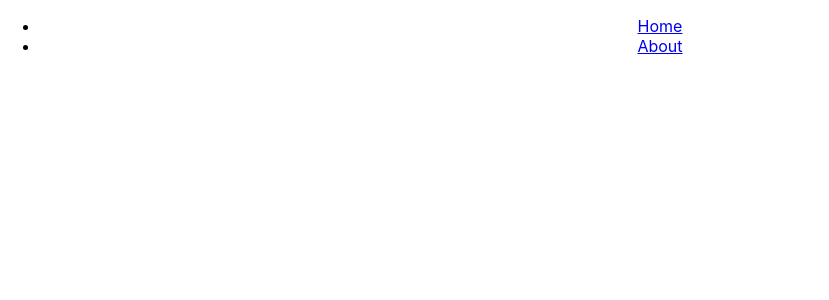
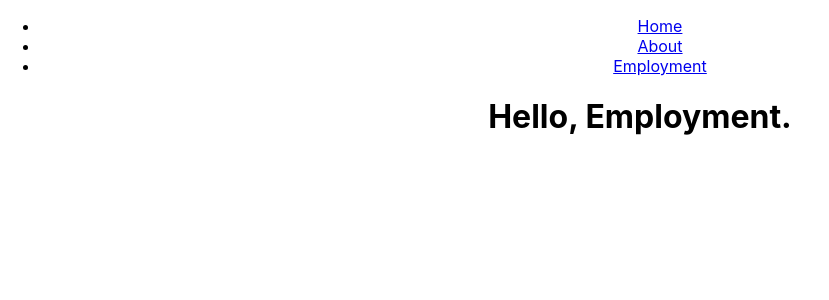
Before and after one commit to JRC404/react-digital-portfolio-demo, a React (Create React App) app: page /employment in a window 1280 px wide. Shown: the top 300 px of the page, without its empty margins (0-829 px from the left). Built offline with nearby package versions, Linux system fonts and the light colour scheme.

Commit message:
Added employment component to project. Added to the navbar and also, I changed the text for about as it was doing my head in.

```diff
--- a/src/Components/About.js
+++ b/src/Components/About.js
@@ -3,7 +3,7 @@ import React from 'react';
 const About = () => {
     return (
         <div>
-            <h1>This is my about page...</h1>
+            <h1>Hello, About.</h1>
         </div>
     )
 }
--- /dev/null
+++ b/src/Components/Employment.js
@@ -0,0 +1,11 @@
+import React from 'react';
+
+const Employment = () => {
+    return (
+        <div>
+            <h1>Hello, Employment.</h1>
+        </div>
+    )
+}
+
+export default Employment;
--- a/src/Components/Navbar.js
+++ b/src/Components/Navbar.js
@@ -3,6 +3,8 @@ import React from 'react';
 import { BrowserRouter as Router, Switch, Link, Route } from 'react-router-dom';
 import Home from './Home';
 import About from './About';
+import Employment from './Employment';
+
 
 const Navbar = () => {
     return (
@@ -15,6 +17,9 @@ const Navbar = () => {
                     <li>
                         <Link to='/about'>About</Link>
                     </li>
+                    <li>
+                        <Link to='/employment'>Employment</Link>
+                    </li>
                 </ul>
 
                 <Switch>
@@ -24,6 +29,9 @@ const Navbar = () => {
                     <Route path='/about'>
                         <About />
                     </Route>
+                    <Route path='/employment'>
+                        <Employment />
+                    </Route>
                 </Switch>
             </div>
         </Router>
```
